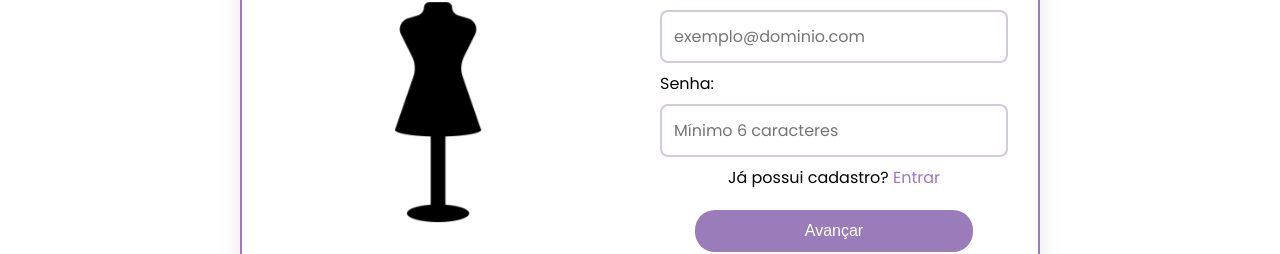
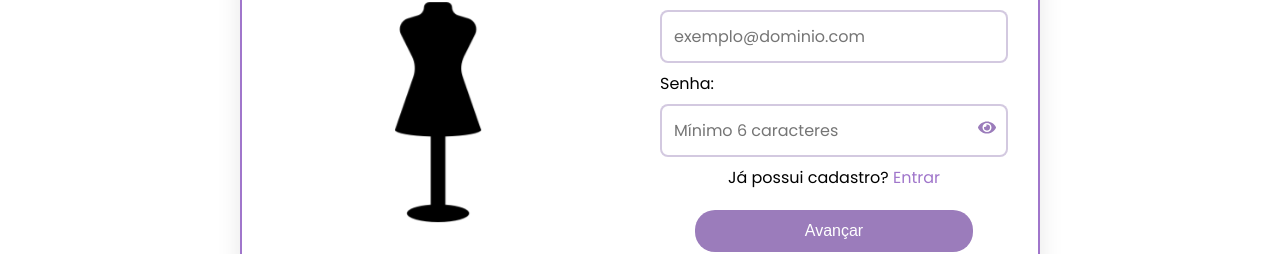
Before and after one commit to Kakventura/StyleWeather-Project, a React (Vite) app in the folder StyleWeather/: page /cadastrar in a window 1280 px wide. Shown: the part 428-682 px from the top of the page. Built offline with nearby package versions, Linux system fonts and the light colour scheme; no server answers; a web font is replaced by a local one.

Commit message:
Ícone de ocultar/mostrar senha

```diff
--- a/StyleWeather/package.json
+++ b/StyleWeather/package.json
@@ -26,7 +26,7 @@
     "react-icons": "^5.5.0",
     "react-router-dom": "^7.5.3",
     "react-select": "^5.10.1",
-    "sweetalert2": "^11.6.13"
+    "sweetalert2": "^11.21.0"
   },
   "devDependencies": {
     "@eslint/js": "^9.22.0",
--- a/StyleWeather/src/componentes/FormularioCadastrar/FormularioCadastrar.jsx
+++ b/StyleWeather/src/componentes/FormularioCadastrar/FormularioCadastrar.jsx
@@ -3,6 +3,7 @@ import { Link, useNavigate } from 'react-router-dom';
 import style from './FormularioCadastrar.module.css';
 import manequim from '../../assets/manequim.png';
 import { SwitchAlert } from '../../componentes/SwitchAlert';
+import { FaEye, FaEyeSlash } from "react-icons/fa"; // ÍCONES ADICIONADOS
 
 const FormularioCadastrar = () => {
   const [formData, setFormData] = useState({
@@ -10,6 +11,8 @@ const FormularioCadastrar = () => {
     email: "",
     senha: "",
   });
+
+  const [mostrarSenha, setMostrarSenha] = useState(false); // CONTROLE DE VISIBILIDADE
 
   const navigate = useNavigate();
 
@@ -28,7 +31,6 @@ const FormularioCadastrar = () => {
   const handleNext = (e) => {
     e.preventDefault();
 
-    // Validação
     const errors = [];
 
     if (!formData.nome.trim()) {
@@ -43,17 +45,15 @@ const FormularioCadastrar = () => {
     if (!formData.senha) {
       errors.push("• Por favor, insira sua <b>Senha</b>");
     } else {
-      // Verifica se tem pelo menos 6 caracteres
       if (formData.senha.length < 6) {
         errors.push("• A <b>Senha</b> deve ter 6+ caracteres");
       }
 
-      // Verifica se tem letra e número
       const temLetra = /[a-zA-Z]/.test(formData.senha);
       const temNumero = /[0-9]/.test(formData.senha);
 
       if (!temLetra || !temNumero) {
-        errors.push("• A <b>Senha</b> deve conter letras e números");
+        errors.push("Para uma maior segurança, a <b>Senha</b> deve conter letras e números!");
       }
     }
 
@@ -62,7 +62,6 @@ const FormularioCadastrar = () => {
       return;
     }
 
-    // Se válido, prossegue
     localStorage.setItem("cadastroNome", formData.nome);
     localStorage.setItem("cadastroEmail", formData.email);
     localStorage.setItem("cadastroSenha", formData.senha);
@@ -78,7 +77,7 @@ const FormularioCadastrar = () => {
         </div>
 
         <form onSubmit={handleNext} className={style.inputs} noValidate>
-        <label className={style.label}>Nome:</label>
+          <label className={style.label}>Nome:</label>
           <input
             type="text"
             name="nome"
@@ -97,13 +96,23 @@ const FormularioCadastrar = () => {
           />
 
           <label className={style.label}>Senha:</label>
+          <div className={style.senhaContainer}>
           <input
-            type="password"
+            type={mostrarSenha ? "text" : "password"}
             name="senha"
             placeholder="Mínimo 6 caracteres"
             value={formData.senha}
             onChange={handleChange}
+            className={style.inputSenha}
           />
+          <span
+            onClick={() => setMostrarSenha(prev => !prev)}
+            className={style.iconeSenha}
+            title={mostrarSenha ? "Ocultar senha" : "Mostrar senha"}
+          >
+            {mostrarSenha ? <FaEyeSlash /> : <FaEye />}
+          </span>
+        </div>
 
           <p>Já possui cadastro? <Link to="/login">Entrar</Link></p>
           <button type="submit">Avançar</button>
--- a/StyleWeather/src/componentes/FormularioCadastrar/FormularioCadastrar.module.css
+++ b/StyleWeather/src/componentes/FormularioCadastrar/FormularioCadastrar.module.css
@@ -180,6 +180,46 @@
   box-shadow: 0 4px 12px rgba(110, 76, 151, 0.3);
 }
 
+/* ---------- INPUT COM ÍCONE DE MOSTRAR SENHA ---------- */
+.senhaContainer {
+  position: relative;
+  width: 100%;
+}
+
+.inputSenha {
+  width: 100%;
+  padding: 12px 40px 12px 12px; /* Espaço à direita pro ícone */
+  margin: 8px 0;
+  border: 2px solid rgba(110, 76, 151, 0.3);
+  border-radius: 8px;
+  font-size: 16px;
+  font-family: 'Poppins', sans-serif;
+  background-color: var(--branco);
+  color: var(--preto);
+  transition: border-color 0.3s ease;
+}
+
+.inputSenha:focus {
+  outline: none;
+  border-color: var(--roxo-base);
+}
+
+.iconeSenha {
+  position: absolute;
+  top: 50%;
+  right: 12px;
+  transform: translateY(-50%);
+  cursor: pointer;
+  color: var(--roxo-base);
+  font-size: 18px;
+  z-index: 2;
+  transition: color 0.3s ease;
+}
+
+.iconeSenha:hover {
+  color: var(--roxo-escuro);
+}
+
 @media (max-width: 768px) {
   /* Garante que a navbar e menu fiquem acima */
   .navbar {
```
Also changed, not shown: 1 other file (tests, documents, lock files or other folders).
